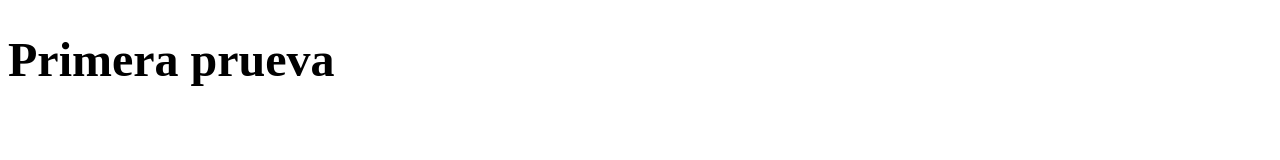
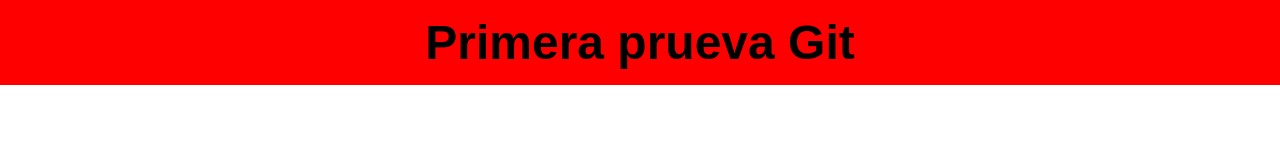
Before and after one commit to annarosesmarti/git-exercises, a plain HTML site: page index.html in a window 1280 px wide. Drawn offline with Linux system fonts and the light colour scheme.

Commit message:
modifications in CSS

```diff
--- a/Styles/styles.css
+++ b/Styles/styles.css
@@ -1,3 +1,23 @@
+*,
+::after ::before {
+  box-sizing: border-box;
+}
+
+body,
+h1 {
+  margin: 0;
+}
+
+header {
+  padding: 15px;
+  background-color: red;
+  text-align: center;
+}
+
+body {
+  font-family: Arial, Helvetica, sans-serif;
+}
+
 h1 {
   font-size: 3rem;
 }
--- a/index.html
+++ b/index.html
@@ -11,7 +11,7 @@
 
 <body>
   <header>
-    <h1>Primera prueva</h1>
+    <h1>Primera prueva Git</h1>
   </header>
 
 </body>
```
